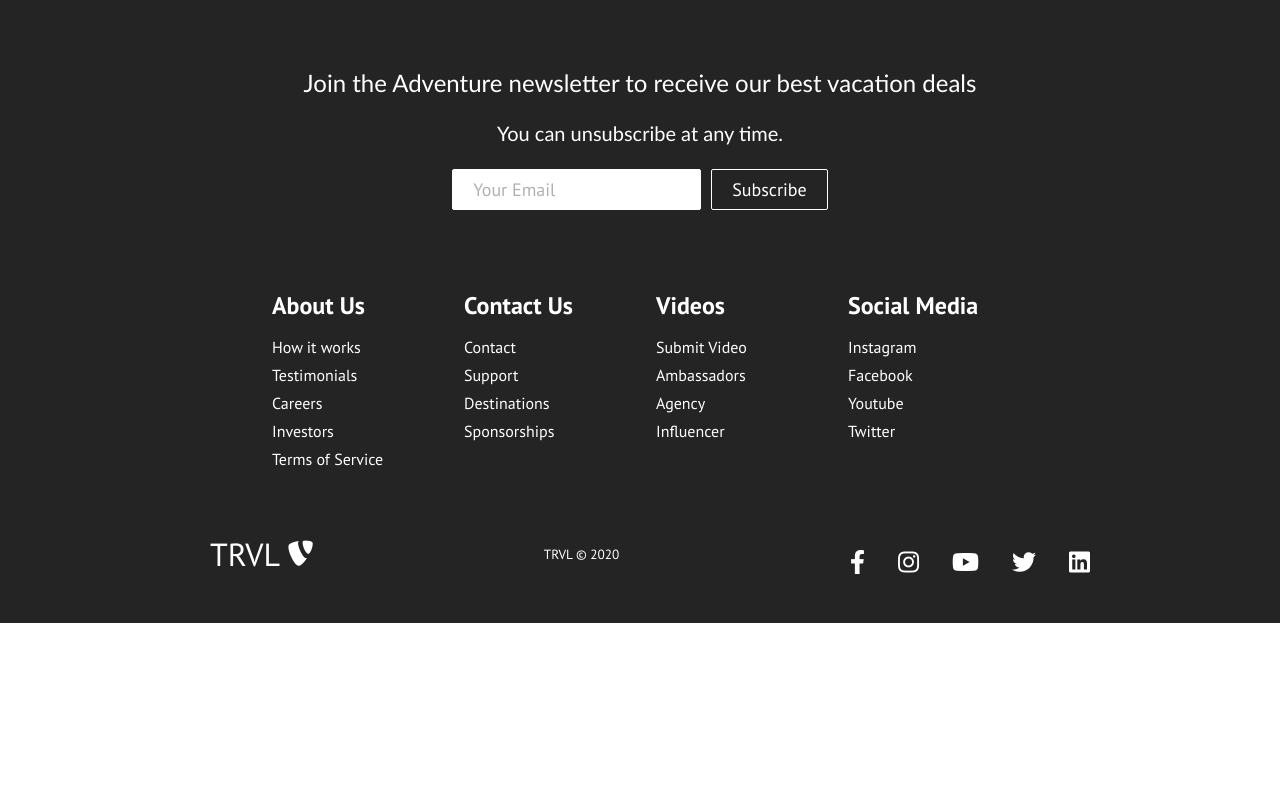
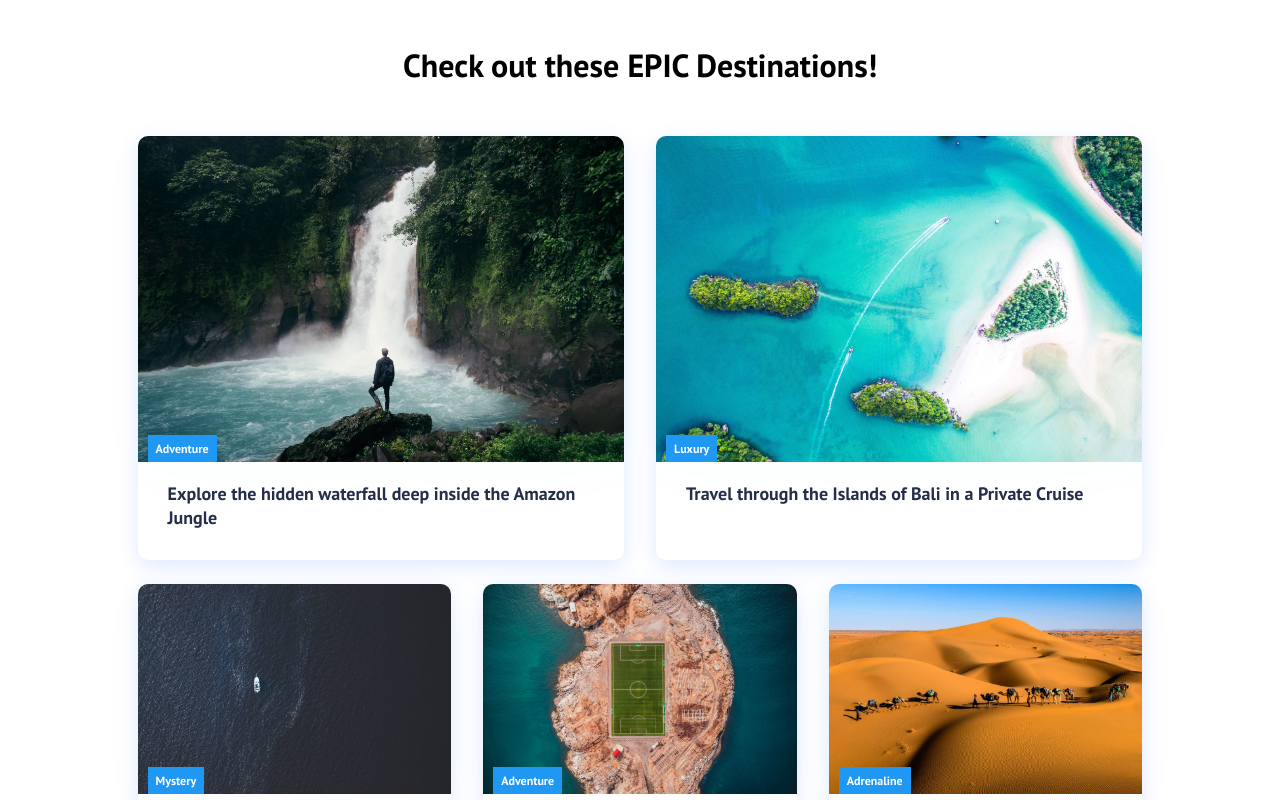
Before and after one commit to MaccKOT/travelsite-react-app, a React (Create React App) app: page / in a window 1280 px wide. Shown: the part 900-1700 px from the top of the page. Before the commit the page ends 1523 px from the top, so only its background shows below. Built offline with nearby package versions, Linux system fonts and the light colour scheme; the HTML template or start-up script is replaced by a standard one.

Commit message:
Added Card component

```diff
--- /dev/null
+++ b/src/components/Cards.js
@@ -0,0 +1,51 @@
+import React from 'react';
+import './Cards.css';
+import CardItem from './CardItem';
+
+function Cards() {
+  return (
+    <div className="cards">
+      <h1>Check out these EPIC Destinations!</h1>
+      <div className="cards__container">
+        <div className="cards__wrapper">
+          <ul className="cards__items">
+            <CardItem
+              src="images/img-9.jpg"
+              text="Explore the hidden waterfall deep inside the Amazon Jungle"
+              label="Adventure"
+              path="/services"
+            />
+            <CardItem
+              src="images/img-2.jpg"
+              text="Travel through the Islands of Bali in a Private Cruise"
+              label="Luxury"
+              path="/services"
+            />
+          </ul>
+          <ul className="cards__items">
+            <CardItem
+              src="images/img-3.jpg"
+              text="Set Sail in the Atlantic Ocean visiting Uncharted Waters"
+              label="Mystery"
+              path="/services"
+            />
+            <CardItem
+              src="images/img-4.jpg"
+              text="Experience Football on Top of the Himilayan Mountains"
+              label="Adventure"
+              path="/products"
+            />
+            <CardItem
+              src="images/img-8.jpg"
+              text="Ride through the Sahara Desert on a guided camel tour"
+              label="Adrenaline"
+              path="/sign-up"
+            />
+          </ul>
+        </div>
+      </div>
+    </div>
+  );
+}
+
+export default Cards;
--- a/src/components/pages/Home.js
+++ b/src/components/pages/Home.js
@@ -1,10 +1,12 @@
 import React from 'react';
 import HeroSection from '../HeroSection';
+import Cards from '../Cards';
 
 function Home() {
   return (
     <>
       <HeroSection />
+      <Cards />
     </>
   );
 }
```
Also changed, not shown: src/components/Cards.css (renamed from src/components/Card.css).
